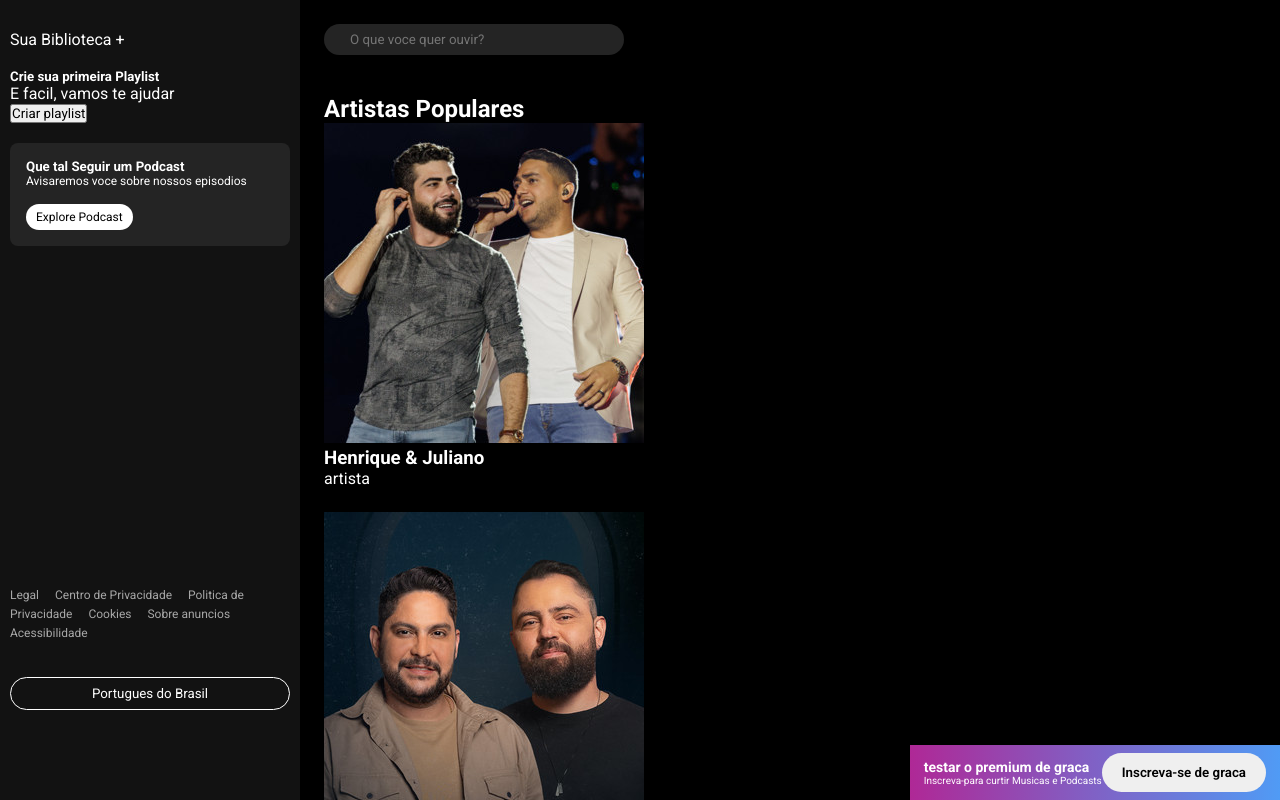
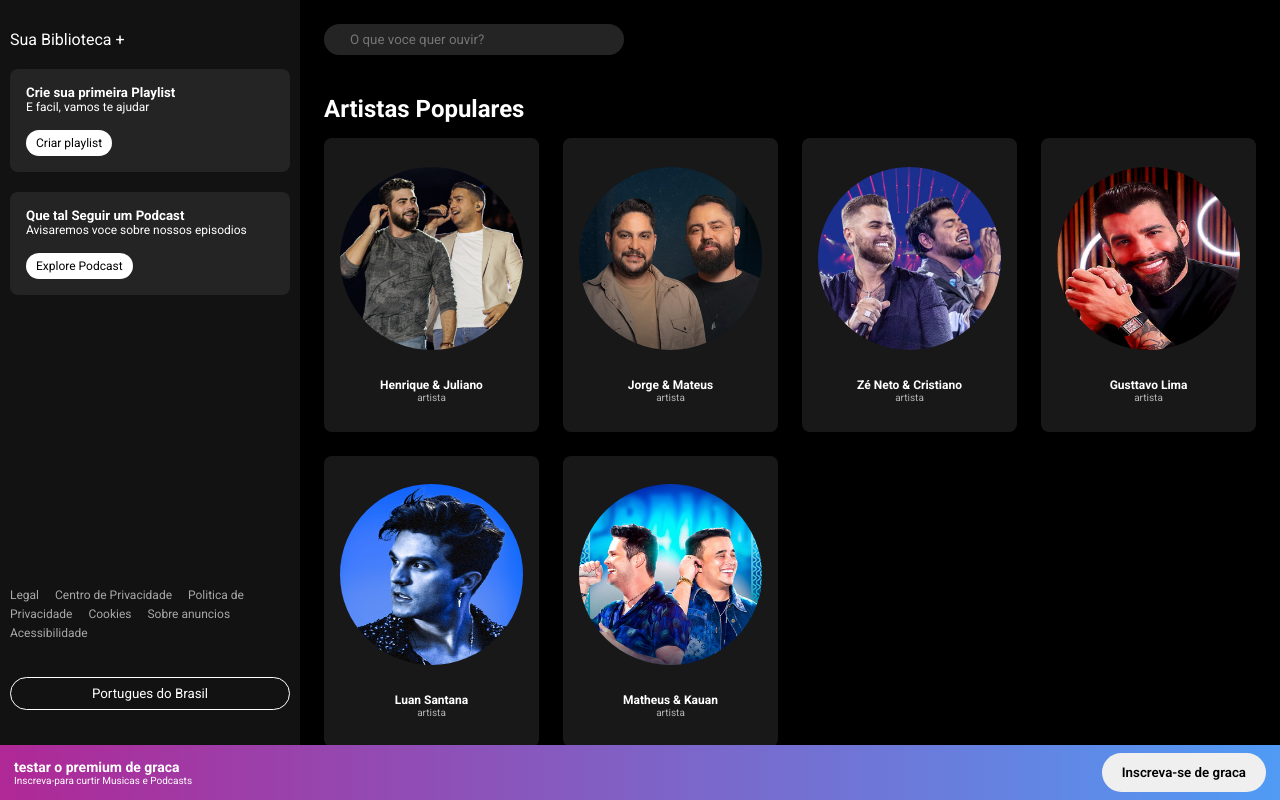
Before and after one commit to dev-guilherme-alves/Spotify, a plain HTML site: page index.html in a window 1280 px wide. Drawn offline with Linux system fonts and the light colour scheme.

Commit message:
fix: exibição de artistas e álbuns

```diff
--- a/index.html
+++ b/index.html
@@ -17,7 +17,7 @@
                 <!-- aqui teria um icon de book! -->
             <p>Sua Biblioteca +</p>
            </div>
-           <div>
+           <div class="nav-playlist">
             <h5>Crie sua primeira Playlist</h5>
             <p>E facil, vamos te ajudar</p>
             <button>Criar playlist</button>
--- a/script.js
+++ b/script.js
@@ -23,12 +23,14 @@ document.addEventListener('DOMContentLoaded', () => {
 
     artistsDATA.forEach( artist => {
         const artistCARD = document.createElement('div')
-        artistCARD.classList.add('artist-card')
+        artistCARD.classList.add('artists-card')
 
         artistCARD.innerHTML = `
             <img src="${artist.Image}" alt="imagem do ${artist.name}">
-            <h3>${artist.name}</h3>
-            <p>artista</p>
+            <div>
+                <h3>${artist.name}</h3>
+                <p>artista</p>
+            </div>
 
         `
 
@@ -38,7 +40,7 @@ document.addEventListener('DOMContentLoaded', () => {
 
     albumsDATA.forEach( album => {
         const albumCARD = document.createElement('div')
-        albumCARD.classList.add('album-card')
+        albumCARD.classList.add('albums-card')
 
         albumCARD.innerHTML = `
             <img src="${album.Image}" alt="imagem do ${album.name}">
@@ -46,10 +48,7 @@ document.addEventListener('DOMContentLoaded', () => {
                 <h3>${album.name}</h3>
                 <p>${album.artist}</p>
             </div>
-
         `
-
-        albumGRID.appendChild(artistCARD)
-
+        albumsGRID.appendChild(albumCARD)
     })
 })
--- a/style.css
+++ b/style.css
@@ -112,9 +112,9 @@ main {
 
 .artists-grid, .albums-grid {
     display: grid;
-    grid-template-columns: repeat(autofill, minmax(180px, 1fr));
+    grid-template-columns: repeat(auto-fill, minmax(180px, 1fr));
     gap: 24px;
-    margin-bottom: 40px;
+    margin-top: 15px;
 }
 
 .artists-card, .albums-card {
@@ -154,13 +154,14 @@ main {
 }
 
 .content h2 {
-    margin-top: 20px;
+    margin-top: 30px;
 }
 
 .banner {
     position: fixed;
     bottom: 0;
     right: 0;
+    left: 0;
     background: linear-gradient(90deg, #AF2896, #509BF5);
     display: flex;
     justify-content: space-between;
```
